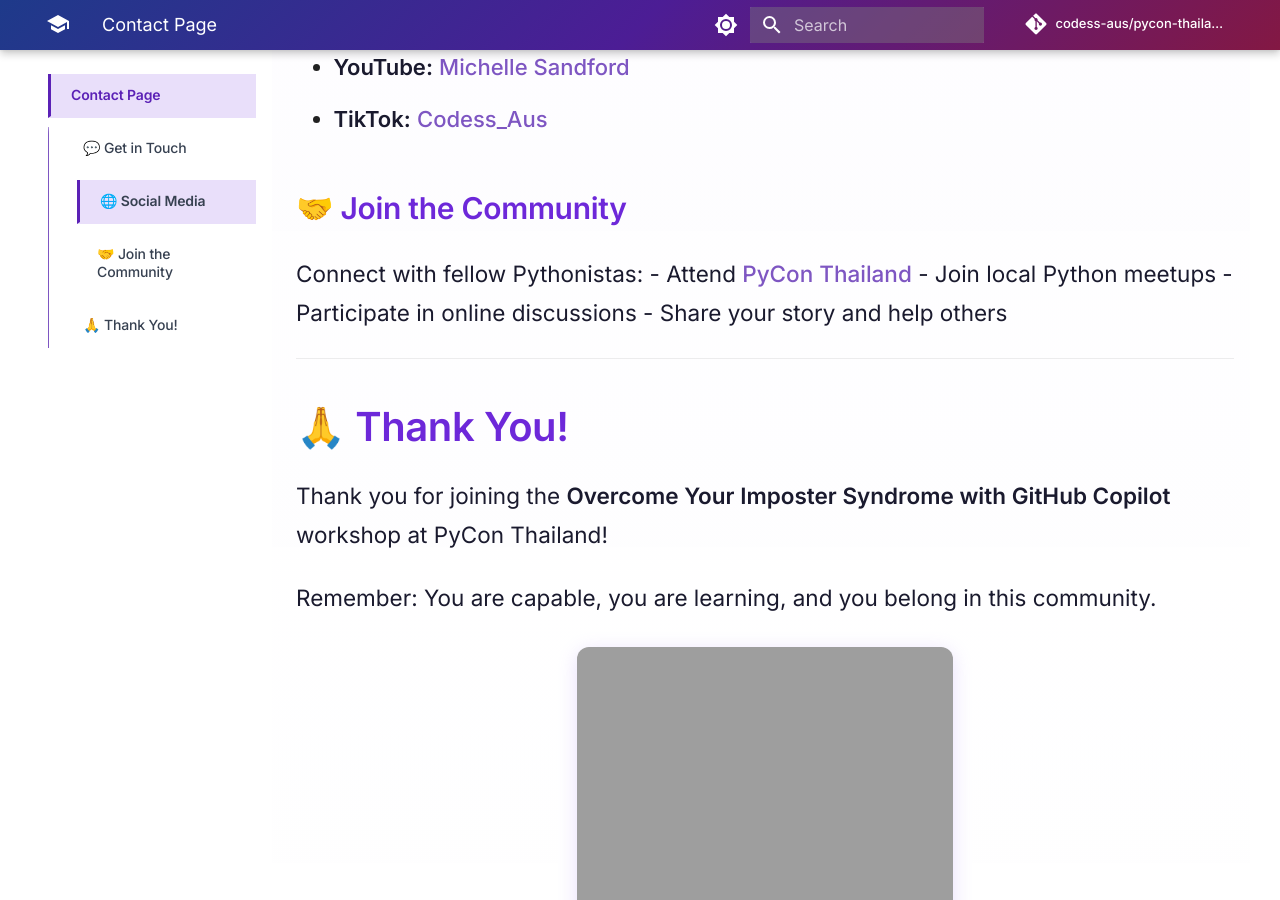
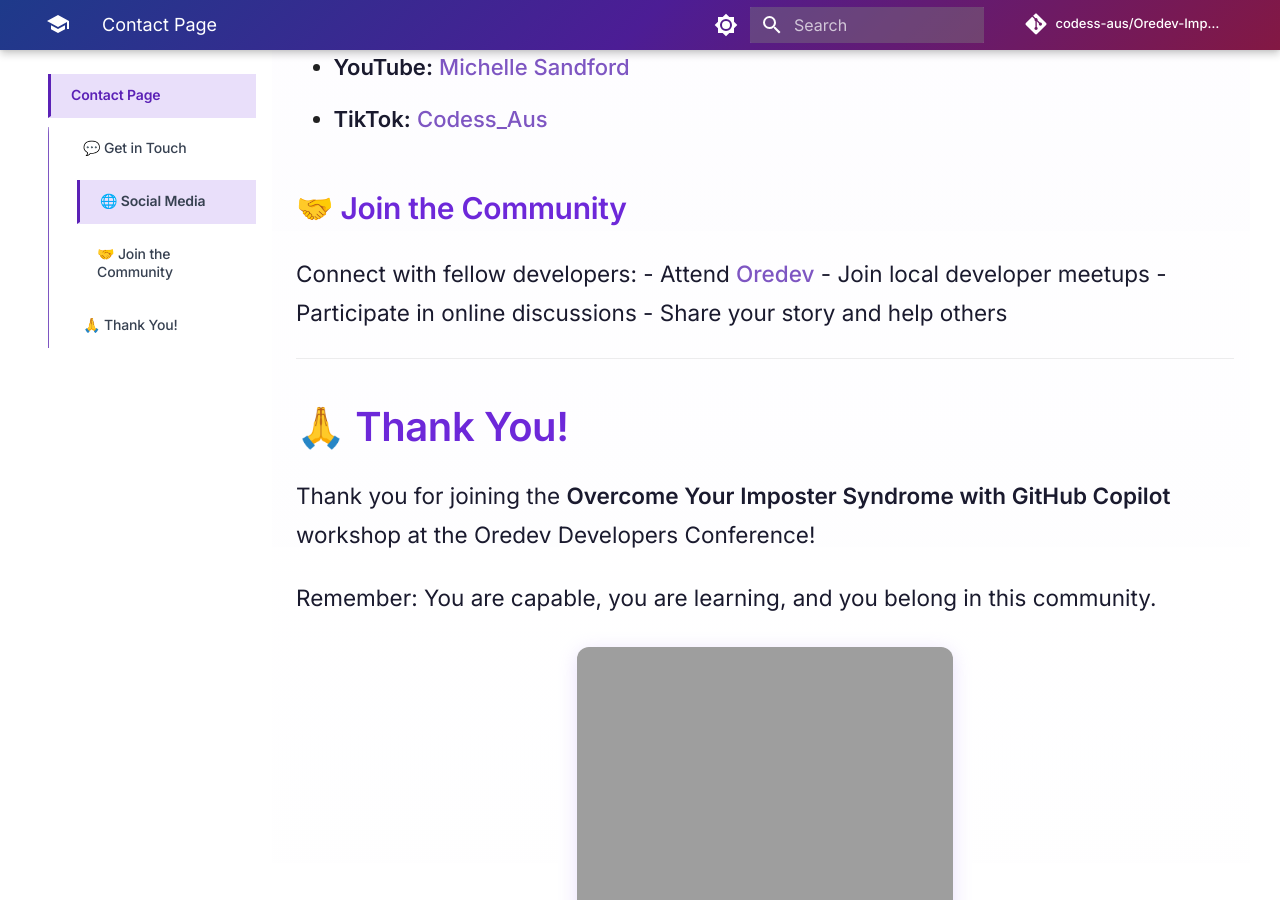
Before and after one commit to codess-aus/Oredev-Imposter-Syndrome, an MkDocs documentation site: the page built from docs/contact.md, in a window 1280 px wide and 900 px high, scrolled down 687 px. Built offline with MkDocs 1.6.1 and Material for MkDocs 9.7.7, drawn with Linux system fonts in a browser that asks for light colours; comment, search, counter and statistics services are not loaded.

Commit message:
Replace PyCon Thailand with Oredev Developers Conference
- Updated site_name, site_url, repo_url, and repo_name in mkdocs.yml
- Changed social media links to @oredev
- Updated all page titles and content references
- Changed 'Pythonista' to 'developer' for broader audience
- Updated README files with new conference name and URLs
- Modified contact page with Oredev conference information

```diff
--- a/docs/contact.md
+++ b/docs/contact.md
@@ -14,9 +14,9 @@
 
 ### 🤝 Join the Community
 
-Connect with fellow Pythonistas:
-- Attend [PyCon Thailand](https://th.pycon.org/)
-- Join local Python meetups
+Connect with fellow developers:
+- Attend [Oredev](https://oredev.org/)
+- Join local developer meetups
 - Participate in online discussions
 - Share your story and help others
 
@@ -24,7 +24,7 @@
 
 ## 🙏 Thank You!
 
-Thank you for joining the **Overcome Your Imposter Syndrome with GitHub Copilot** workshop at PyCon Thailand!
+Thank you for joining the **Overcome Your Imposter Syndrome with GitHub Copilot** workshop at the Oredev Developers Conference!
 
 Remember: You are capable, you are learning, and you belong in this community.
 
--- a/mkdocs.yml
+++ b/mkdocs.yml
@@ -1,7 +1,7 @@
-site_name: "PyCon Thailand Workshop"
-site_url: https://codess-aus.github.io/pycon-thailand/
-repo_url: https://github.com/codess-aus/pycon-thailand
-repo_name: codess-aus/pycon-thailand
+site_name: "Oredev Developers Conference"
+site_url: https://codess-aus.github.io/Oredev-Imposter-Syndrome/
+repo_url: https://github.com/codess-aus/Oredev-Imposter-Syndrome
+repo_name: codess-aus/Oredev-Imposter-Syndrome
 theme:
   name: material
   custom_dir: overrides
@@ -54,7 +54,7 @@
 extra:
   social:
     - icon: fontawesome/brands/twitter
-      link: https://twitter.com/PyConThailand
+      link: https://twitter.com/oredev
     - icon: fontawesome/brands/discord
       link: https://pythondiscord.com/
 extra_css:
```
Also changed, not shown: README.md (+3 -3 lines), README_SITE.md (+1 -1 lines), docs/imposter-syndrome.md (+1 -1 lines), docs/index.md (+3 -3 lines), docs/the-soloist.md (+1 -1 lines).
